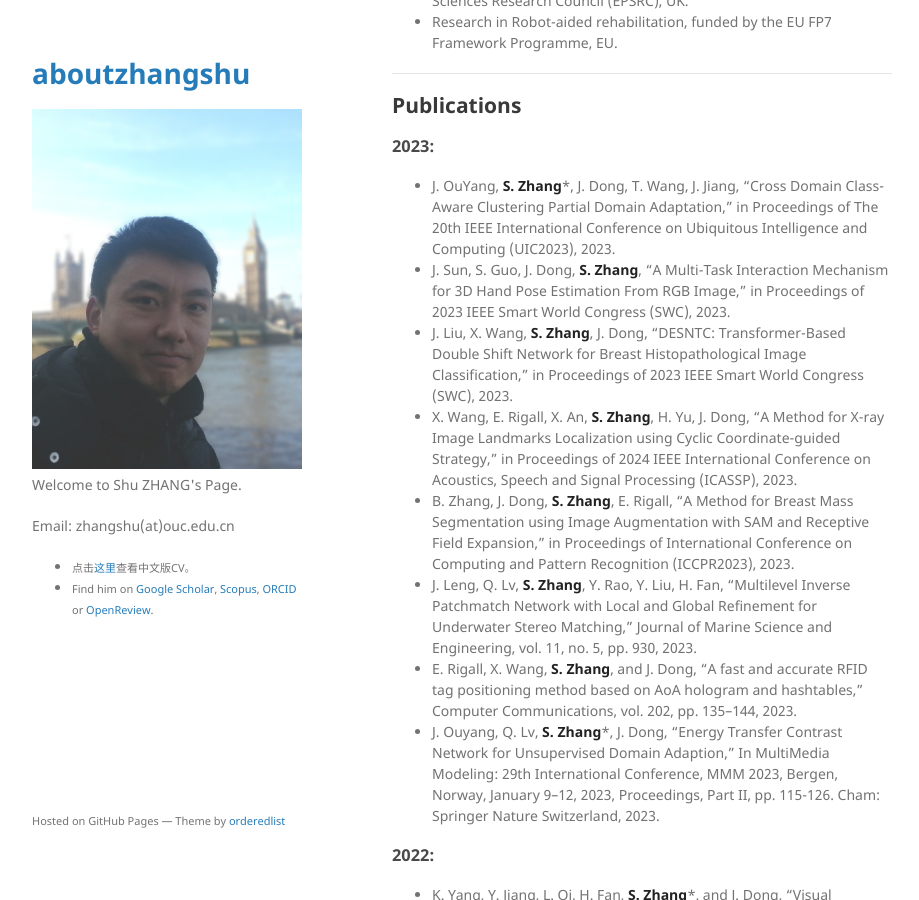
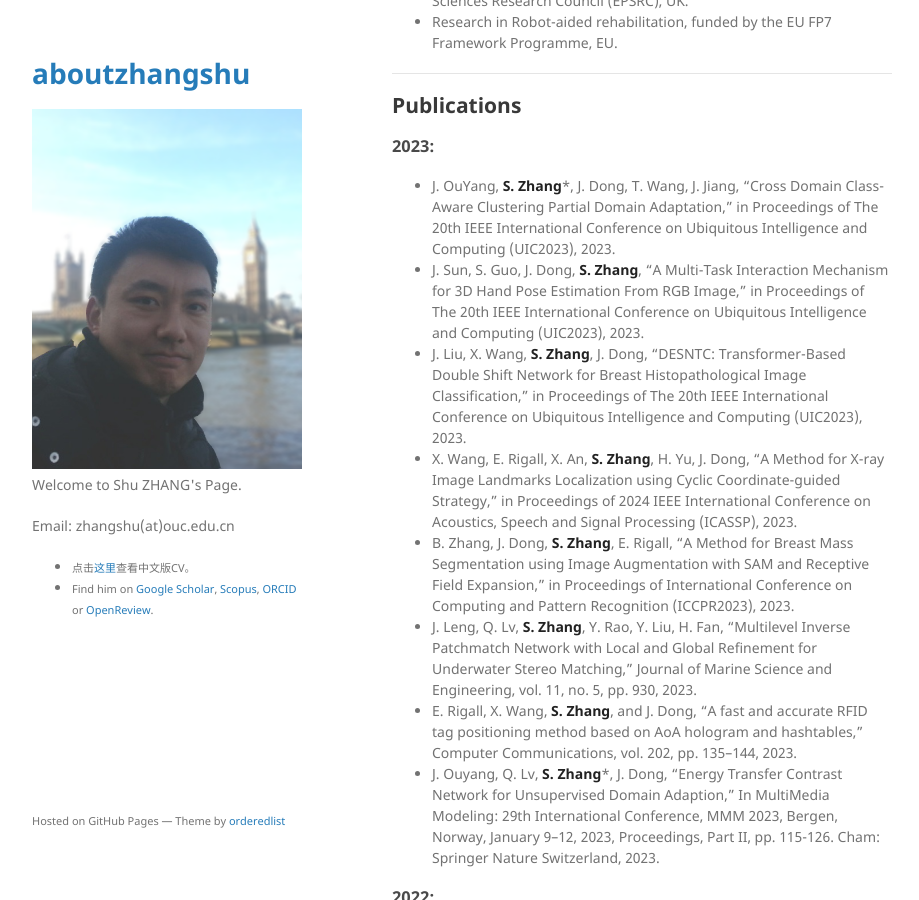
Before and after one commit to jackyspeed/aboutzhangshu, a Jekyll site: the page built from index.md, in a window 1280 px wide and 900 px high, scrolled down 1487 px. Shown: the whole window, without its empty margins (178-1097 px from the left). Built offline with Jekyll 4.4.1, drawn with Linux system fonts in a browser that asks for light colours; our own code applies the rules of GitHub Pages for plain Markdown files.

Commit message:
Update index.md

```diff
--- a/index.md
+++ b/index.md
@@ -64,8 +64,8 @@ Shu Zhang is currently a Associate Professor and Postgraduate supervisor with Oc
 ### 2023:
 
 - J. OuYang, **S. Zhang***, J. Dong, T. Wang, J. Jiang, "Cross Domain Class-Aware Clustering Partial Domain Adaptation," in Proceedings of The 20th IEEE International Conference on Ubiquitous Intelligence and Computing (UIC2023), 2023.
-- J. Sun, S. Guo, J. Dong, **S. Zhang**, "A Multi-Task Interaction Mechanism for 3D Hand Pose Estimation From RGB Image," in Proceedings of 2023 IEEE Smart World Congress (SWC), 2023.
-- J. Liu, X. Wang, **S. Zhang**, J. Dong, "DESNTC: Transformer-Based Double Shift Network for Breast Histopathological Image Classification," in Proceedings of 2023 IEEE Smart World Congress (SWC), 2023.
+- J. Sun, S. Guo, J. Dong, **S. Zhang**, "A Multi-Task Interaction Mechanism for 3D Hand Pose Estimation From RGB Image," in Proceedings of The 20th IEEE International Conference on Ubiquitous Intelligence and Computing (UIC2023), 2023.
+- J. Liu, X. Wang, **S. Zhang**, J. Dong, "DESNTC: Transformer-Based Double Shift Network for Breast Histopathological Image Classification," in Proceedings of The 20th IEEE International Conference on Ubiquitous Intelligence and Computing (UIC2023), 2023.
 - X. Wang, E. Rigall, X. An, **S. Zhang**, H. Yu, J. Dong, "A Method for X-ray Image Landmarks Localization using Cyclic Coordinate-guided Strategy," in Proceedings of 2024 IEEE International Conference on Acoustics, Speech and Signal Processing (ICASSP), 2023.
 - B. Zhang, J. Dong, **S. Zhang**, E. Rigall, "A Method for Breast Mass Segmentation using Image Augmentation with SAM and Receptive Field Expansion," in Proceedings of International Conference on Computing and Pattern Recognition (ICCPR2023), 2023.
 - J. Leng, Q. Lv, **S. Zhang**, Y. Rao, Y. Liu, H. Fan, "Multilevel Inverse Patchmatch Network with Local and Global Refinement for Underwater Stereo Matching," Journal of Marine Science and Engineering, vol. 11, no. 5, pp. 930, 2023.
```
